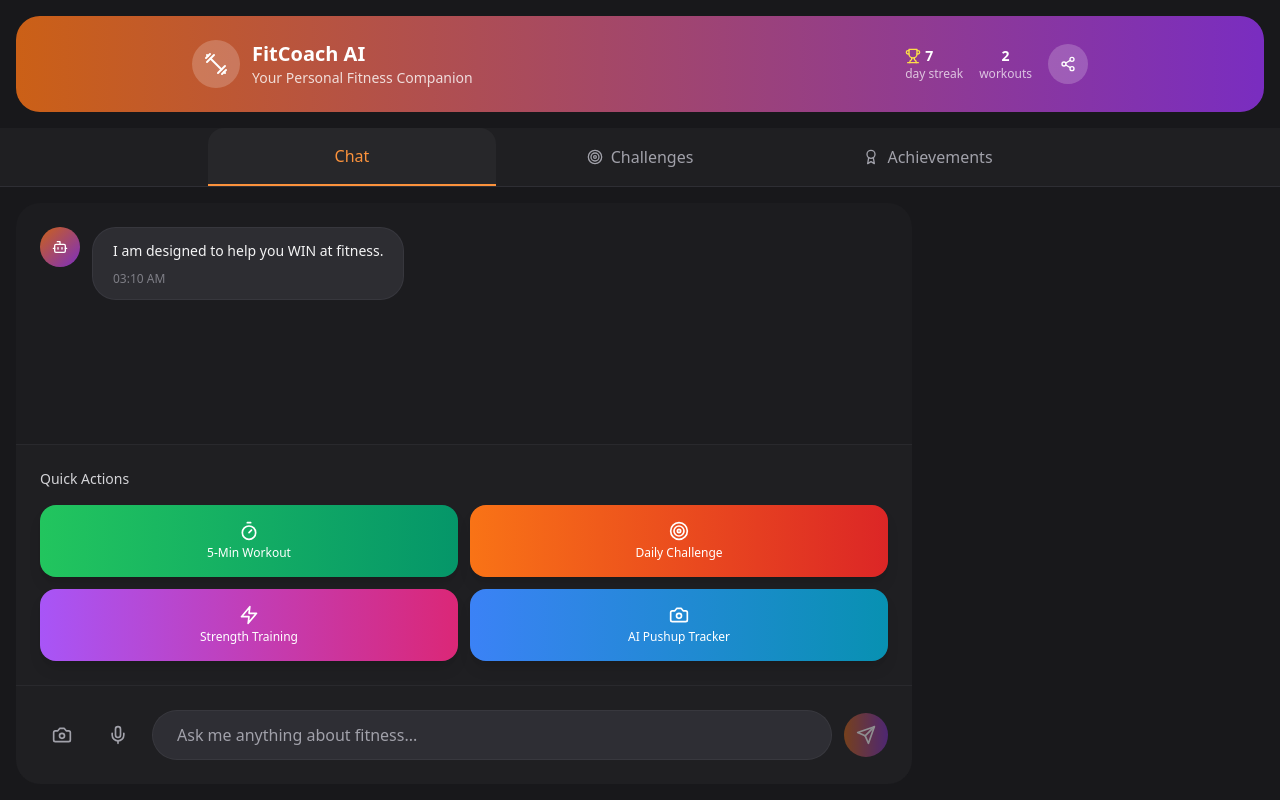
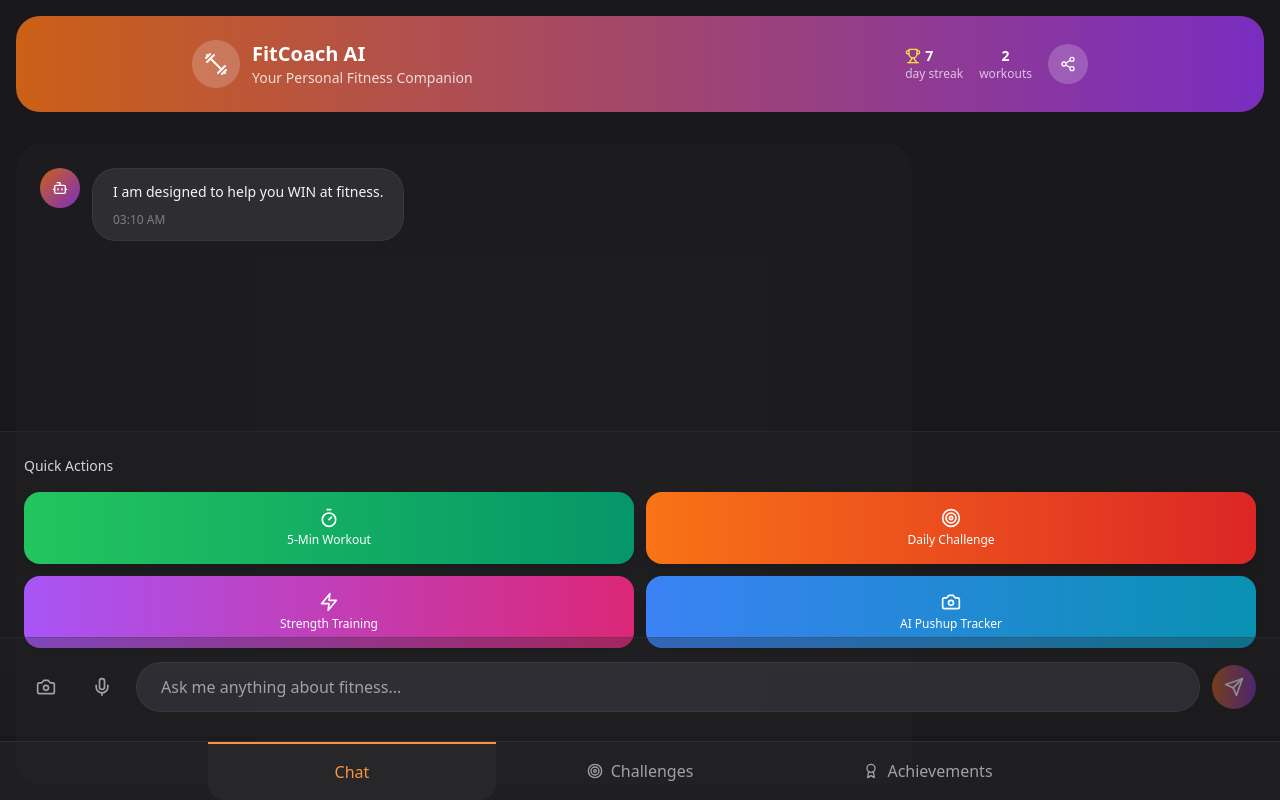
Before and after one commit to artchristech/passfitwin, a React (Vite) app: page / in a window 1280 px wide. Built offline with nearby package versions, Linux system fonts and the light colour scheme.

Commit message:
Move Tab Navigation to Bottom

```diff
--- a/src/App.tsx
+++ b/src/App.tsx
@@ -105,48 +105,10 @@ function App() {
         onShare={handleShare}
       />
 
-      {/* Tab Navigation */}
-      <div className="bg-zinc-800/50 border-b border-zinc-700/50 sticky top-0 z-10">
-        <div className="w-full max-w-md mx-auto flex px-4 sm:max-w-4xl">
-          <button
-            onClick={() => setActiveTab('chat')}
-            className={`flex-1 py-3 px-3 text-center font-medium transition-all duration-300 rounded-t-2xl text-sm sm:py-4 sm:px-6 sm:text-base ${
-              activeTab === 'chat'
-                ? 'text-orange-400 bg-zinc-800 border-b-2 border-orange-400'
-                : 'text-zinc-400 hover:text-zinc-200 hover:bg-zinc-800/30'
-            }`}
-          >
-            Chat
-          </button>
-          <button
-            onClick={() => setActiveTab('challenges')}
-            className={`flex-1 py-3 px-3 text-center font-medium transition-all duration-300 flex items-center justify-center space-x-1 rounded-t-2xl text-sm sm:py-4 sm:px-6 sm:text-base sm:space-x-2 ${
-              activeTab === 'challenges'
-                ? 'text-orange-400 bg-zinc-800 border-b-2 border-orange-400'
-                : 'text-zinc-400 hover:text-zinc-200 hover:bg-zinc-800/30'
-            }`}
-          >
-            <Target className="w-4 h-4" />
-            <span className="hidden xs:inline">Challenges</span>
-          </button>
-          <button
-            onClick={() => setActiveTab('achievements')}
-            className={`flex-1 py-3 px-3 text-center font-medium transition-all duration-300 flex items-center justify-center space-x-1 rounded-t-2xl text-sm sm:py-4 sm:px-6 sm:text-base sm:space-x-2 ${
-              activeTab === 'achievements'
-                ? 'text-orange-400 bg-zinc-800 border-b-2 border-orange-400'
-                : 'text-zinc-400 hover:text-zinc-200 hover:bg-zinc-800/30'
-            }`}
-          >
-            <Award className="w-4 h-4" />
-            <span className="hidden xs:inline">Achievements</span>
-          </button>
-        </div>
-      </div>
-
-      <div className="flex-1 flex flex-col w-full max-w-md mx-auto bg-zinc-800/30 rounded-3xl m-2 overflow-hidden sm:max-w-4xl sm:m-4">
+      <div className="flex-1 flex flex-col w-full max-w-md mx-auto bg-zinc-800/30 rounded-3xl m-2 overflow-hidden sm:max-w-4xl sm:m-4 pb-32">
         {activeTab === 'chat' && (
           <>
-            <div ref={chatContainerRef} className="flex-1 overflow-y-auto scrollbar-hide p-4 space-y-4 sm:p-6 sm:space-y-6 scroll-smooth">
+            <div ref={chatContainerRef} className="flex-1 overflow-y-auto scrollbar-hide p-4 space-y-4 sm:p-6 sm:space-y-6 scroll-smooth pb-20">
               {messages.length > 3 && (
                 <ProgressStats stats={mockStats} />
               )}
@@ -176,7 +138,7 @@ function App() {
         )}
 
         {activeTab === 'challenges' && (
-          <div className="flex-1 overflow-y-auto scrollbar-hide">
+          <div className="flex-1 overflow-y-auto scrollbar-hide pb-20">
             <ChallengesTab
               challenges={gamification.gameState.activeChallenges}
               onAcceptChallenge={gamification.acceptChallenge}
@@ -186,7 +148,7 @@ function App() {
         )}
 
         {activeTab === 'achievements' && (
-          <div className="flex-1 overflow-y-auto scrollbar-hide">
+          <div className="flex-1 overflow-y-auto scrollbar-hide pb-20">
             <AchievementsTab
               achievements={gamification.gameState.achievements}
               newAchievements={gamification.newAchievements}
@@ -196,6 +158,44 @@ function App() {
             />
           </div>
         )}
+      </div>
+
+      {/* Tab Navigation - Now at Bottom */}
+      <div className="bg-zinc-800/50 border-t border-zinc-700/50 fixed bottom-0 left-0 right-0 z-20 pb-safe-bottom">
+        <div className="w-full max-w-md mx-auto flex px-4 sm:max-w-4xl">
+          <button
+            onClick={() => setActiveTab('chat')}
+            className={`flex-1 py-3 px-3 text-center font-medium transition-all duration-300 rounded-b-2xl text-sm sm:py-4 sm:px-6 sm:text-base ${
+              activeTab === 'chat'
+                ? 'text-orange-400 bg-zinc-800 border-t-2 border-orange-400'
+                : 'text-zinc-400 hover:text-zinc-200 hover:bg-zinc-800/30'
+            }`}
+          >
+            Chat
+          </button>
+          <button
+            onClick={() => setActiveTab('challenges')}
+            className={`flex-1 py-3 px-3 text-center font-medium transition-all duration-300 flex items-center justify-center space-x-1 rounded-b-2xl text-sm sm:py-4 sm:px-6 sm:text-base sm:space-x-2 ${
+              activeTab === 'challenges'
+                ? 'text-orange-400 bg-zinc-800 border-t-2 border-orange-400'
+                : 'text-zinc-400 hover:text-zinc-200 hover:bg-zinc-800/30'
+            }`}
+          >
+            <Target className="w-4 h-4" />
+            <span className="hidden xs:inline">Challenges</span>
+          </button>
+          <button
+            onClick={() => setActiveTab('achievements')}
+            className={`flex-1 py-3 px-3 text-center font-medium transition-all duration-300 flex items-center justify-center space-x-1 rounded-b-2xl text-sm sm:py-4 sm:px-6 sm:text-base sm:space-x-2 ${
+              activeTab === 'achievements'
+                ? 'text-orange-400 bg-zinc-800 border-t-2 border-orange-400'
+                : 'text-zinc-400 hover:text-zinc-200 hover:bg-zinc-800/30'
+            }`}
+          >
+            <Award className="w-4 h-4" />
+            <span className="hidden xs:inline">Achievements</span>
+          </button>
+        </div>
       </div>
 
       {/* Workout Session Modal */}
--- a/src/components/ChatInput.tsx
+++ b/src/components/ChatInput.tsx
@@ -18,7 +18,7 @@ export default function ChatInput({ onSendMessage, isTyping }: ChatInputProps) {
   };
 
   return (
-    <form onSubmit={handleSubmit} className="p-4 bg-zinc-800/30 border-t border-zinc-700/30 sm:p-6">
+    <form onSubmit={handleSubmit} className="fixed bottom-16 left-0 right-0 p-4 bg-zinc-800/30 border-t border-zinc-700/30 sm:p-6 z-10">
       <div className="flex items-center space-x-2 sm:space-x-3">
         <button
           type="button"
--- a/src/components/QuickActions.tsx
+++ b/src/components/QuickActions.tsx
@@ -24,7 +24,7 @@ export default function QuickActions({ onQuickAction, onStartPushupTracking, isL
   };
 
   return (
-    <div className="p-4 bg-zinc-800/30 border-t border-zinc-700/30 sm:p-6">
+    <div className="fixed bottom-32 left-0 right-0 p-4 bg-zinc-800/30 border-t border-zinc-700/30 sm:p-6 z-10">
       <p className="text-sm text-zinc-300 mb-3 font-medium sm:mb-4">Quick Actions</p>
 
       {/* Mobile: Horizontal scroll */}
```
